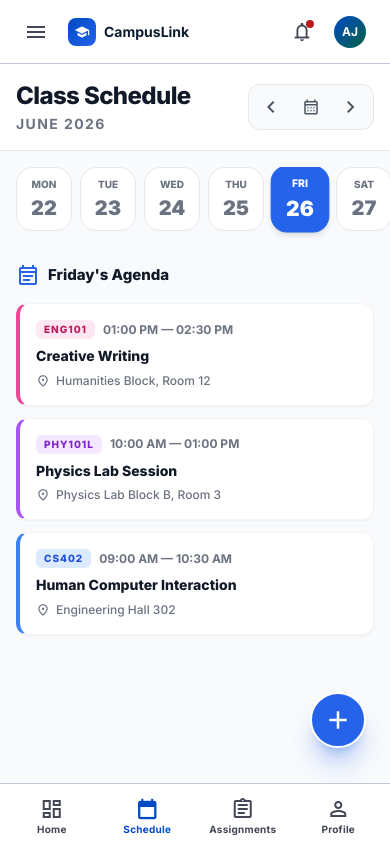
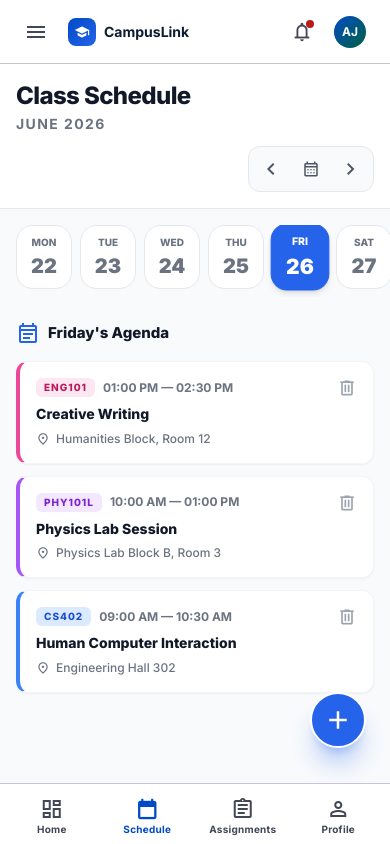
Before and after one commit to kajanan29/campus-web-companion, a React (Create React App) app in the folder campus-web-companion/: page /schedule in a window 390 px wide. Built offline with nearby package versions, Linux system fonts and the light colour scheme; the HTML template or start-up script is replaced by a standard one.

Commit message:
Refactor Schedule component layout and button styles

```diff
--- a/campus-web-companion/src/pages/Schedule.jsx
+++ b/campus-web-companion/src/pages/Schedule.jsx
@@ -91,10 +91,10 @@ function EventCard({ ev, onDelete, dateKey }) {
     <div className={`relative p-4 rounded-xl border border-gray-100 shadow-sm hover:shadow-md transition-all bg-white border-l-4 ${style.border} group`}>
       <button
         onClick={(e) => { e.stopPropagation(); onDelete(dateKey, ev.id); }}
-        className="absolute top-2 right-2 w-7 h-7 flex items-center justify-center rounded-full text-gray-300 hover:text-red-500 hover:bg-red-50 transition-colors opacity-0 group-hover:opacity-100"
+        className="absolute top-1 right-1 w-11 h-11 md:w-8 md:h-8 flex items-center justify-center rounded-full text-gray-400 hover:text-red-500 hover:bg-red-50 transition-colors opacity-100 md:opacity-0 md:group-hover:opacity-100 z-10"
         title="Delete Event"
       >
-        <span className="material-symbols-outlined" style={{ fontSize: '16px' }}>delete</span>
+        <span className="material-symbols-outlined" style={{ fontSize: '20px' }}>delete</span>
       </button>
 
       <div className="flex flex-col gap-2 pr-6">
@@ -283,17 +283,17 @@ export default function Schedule() {
   };
 
   return (
-    <div className="h-[calc(100vh-64px)] flex flex-col bg-slate-50 relative">
+    <div className="h-[calc(100vh-128px)] md:h-[calc(100vh-64px)] flex flex-col bg-slate-50 relative">
 
       {/* ── Header Toolbar ── */}
-      <div className="bg-white border-b border-gray-200 px-4 py-4 md:px-8 flex items-center justify-between shrink-0 z-20 sticky top-0">
+      <div className="bg-white border-b border-gray-200 px-4 py-4 md:px-8 flex flex-col sm:flex-row sm:items-center justify-between gap-3 shrink-0 z-20 sticky top-0">
 
         <div>
           <h1 className="font-extrabold text-2xl text-gray-900 tracking-tight">Class Schedule</h1>
           <p className="text-sm font-bold text-gray-500 uppercase tracking-widest mt-0.5">{headerTitle}</p>
         </div>
 
-        <div className="flex items-center gap-4">
+        <div className="flex items-center justify-end w-full sm:w-auto gap-4">
           <div className="relative flex items-center gap-1 bg-gray-50 p-1 rounded-xl border border-gray-200" ref={dropdownRef}>
             <button onClick={() => setDayOffset(o => o - 1)} className="w-9 h-9 flex items-center justify-center rounded-lg hover:bg-white hover:shadow-sm text-gray-600 transition-all" title="Previous Day">
               <span className="material-symbols-outlined">chevron_left</span>
```
